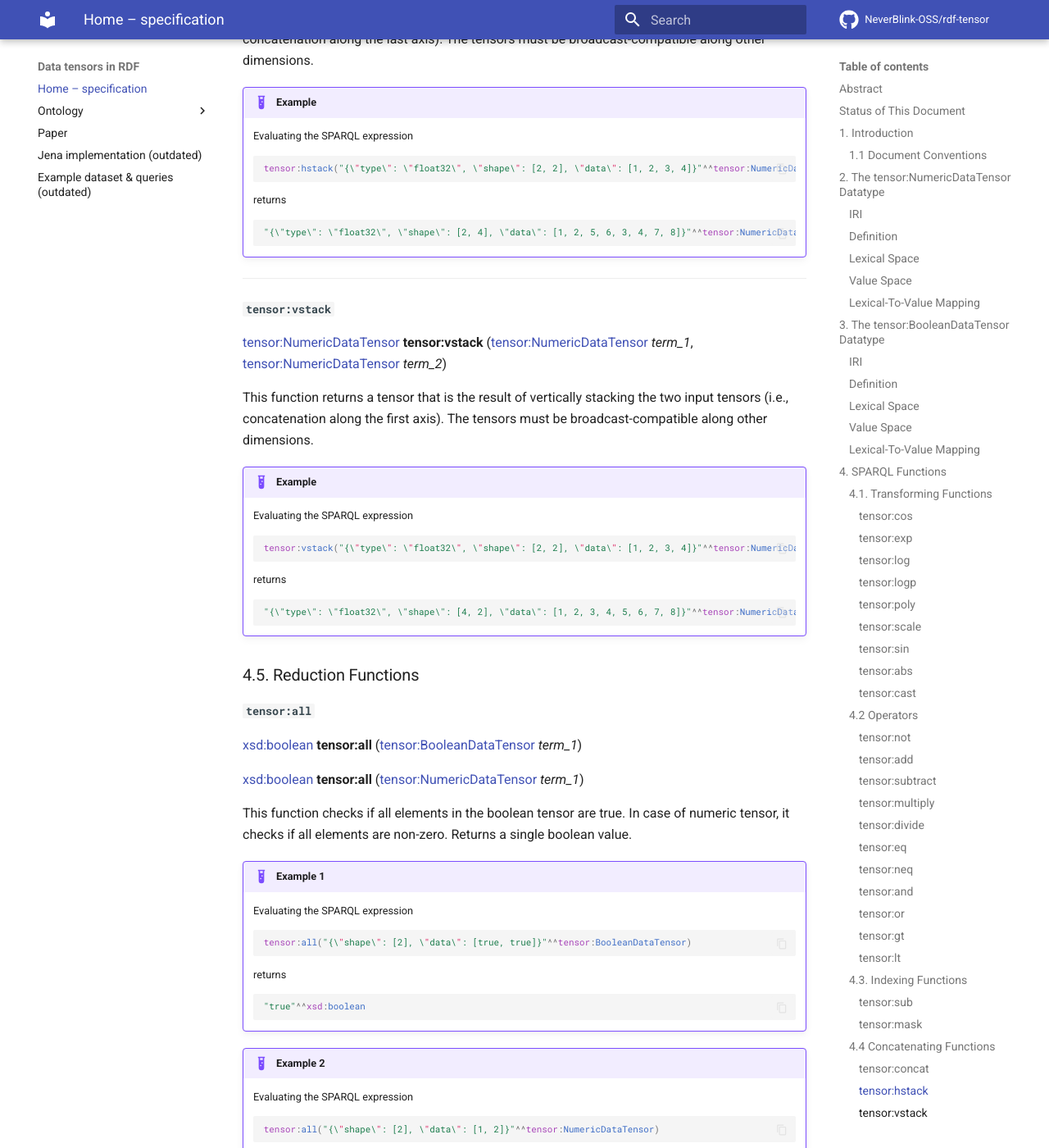
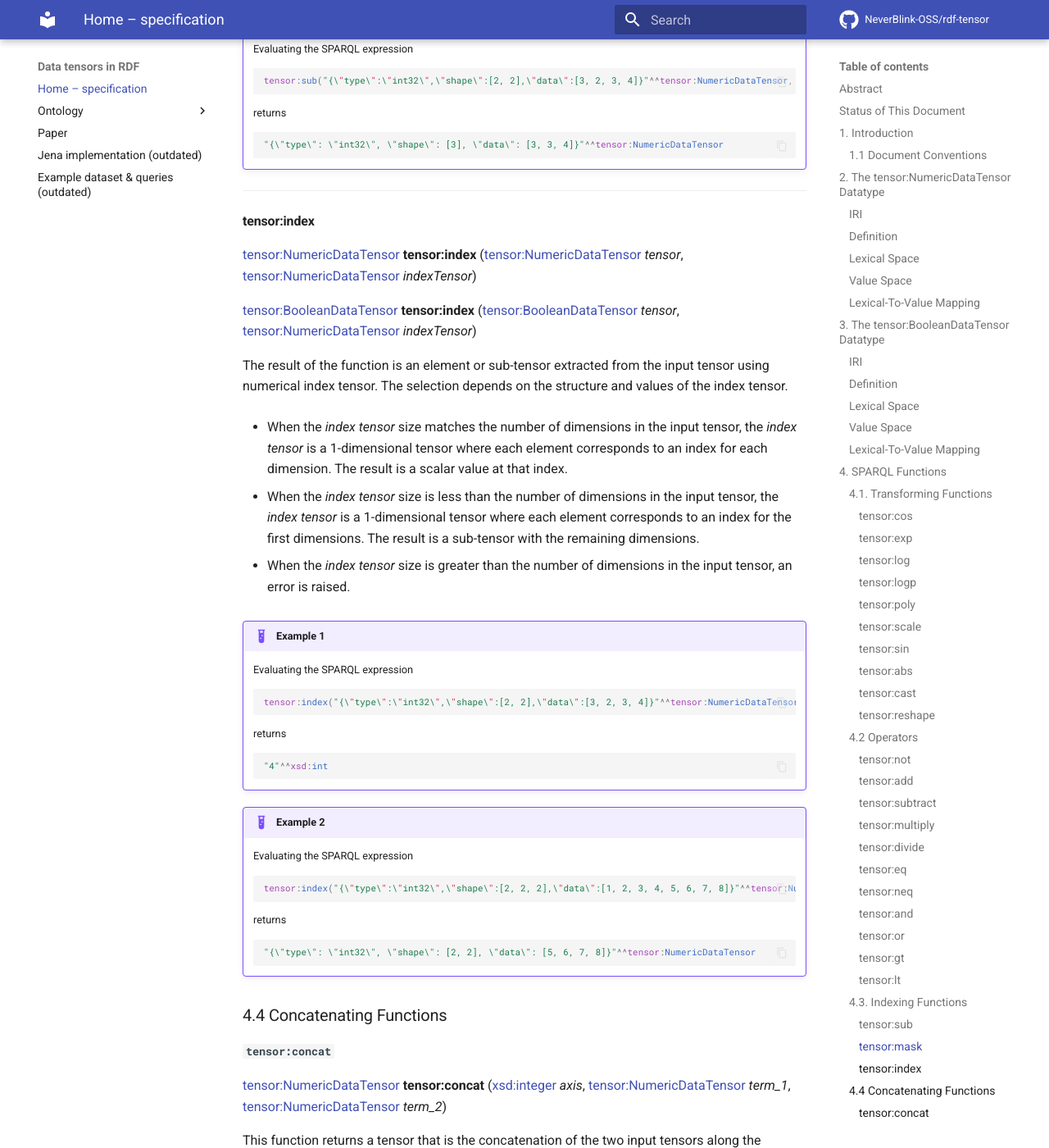
Before and after one commit to NeverBlink-OSS/rdf-tensor, an MkDocs documentation site: the page built from docs/index.md, in a window 1280 px wide and 1400 px high, scrolled down 17447 px. Shown: the whole window at 82% size. Built offline with MkDocs 1.6.1 and Material for MkDocs 9.7.7, drawn with Linux system fonts in a browser that asks for light colours; comment, search, counter and statistics services are not loaded; some of the changed text lies outside the part shown.

Commit message:
Add reshape, create and index functions (#13)

````diff
--- a/docs/index.md
+++ b/docs/index.md
@@ -334,6 +334,44 @@
 
     ```turtle
     "{\"type\": \"float32\", \"shape\": [1, 2], \"data\": [1.0, 0.0]}"^^tensor:NumericDataTensor
+    ```
+
+---
+
+#### `tensor:reshape`
+
+[tensor:NumericDataTensor](https://w3id.org/rdf-tensor/vocab#NumericDataTensor) **tensor:reshape** (xsd:integer ... *newShape*, [tensor:NumericDataTensor](https://w3id.org/rdf-tensor/vocab#NumericDataTensor) *term_1*)
+
+[tensor:BooleanDataTensor](https://w3id.org/rdf-tensor/vocab#BooleanDataTensor) **tensor:reshape** (xsd:integer ... *newShape*, [tensor:BooleanDataTensor](https://w3id.org/rdf-tensor/vocab#BooleanDataTensor) *term_1*)
+
+The result of the function is a tensor with the specified new shape. The total number of elements will remain the same; thus, the product of the dimensions in the new shape must equal the product of the dimensions in the original shape.
+
+!!! example "Example 1"
+
+    Evaluating the SPARQL expression
+
+    ```sparql
+    tensor:reshape(2, 2, "{\"type\":\"int32\",\"shape\":[4],\"data\":[1, 2, 3, 4]}"^^tensor:NumericDataTensor)
+    ```
+
+    returns
+
+    ```turtle
+    "{\"type\": \"int32\", \"shape\": [2, 2], \"data\": [1, 2, 3, 4]}"^^tensor:NumericDataTensor
+    ```
+
+!!! example "Example 2"
+
+    Evaluating the SPARQL expression
+
+    ```sparql
+    tensor:reshape(1, 4, "{\"type\":\"bool\",\"shape\":[4],\"data\":[true, false, true, false]}"^^tensor:BooleanDataTensor)
+    ```
+
+    returns
+
+    ```turtle
+    "{\"type\": \"bool\", \"shape\": [1, 4], \"data\": [true, false, true, false]}"^^tensor:BooleanDataTensor
     ```
 
 ### 4.2 Operators
@@ -759,6 +797,8 @@
 
   - When the index tensor is more than 3-dimensional, the function will raise an error, as it is not supported.
 
+---
+
 #### `tensor:mask`
 [tensor:NumericDataTensor](https://w3id.org/rdf-tensor/vocab#NumericDataTensor) **tensor:mask** ([tensor:NumericDataTensor](https://w3id.org/rdf-tensor/vocab#NumericDataTensor) *tensor*, [tensor:BooleanDataTensor](https://w3id.org/rdf-tensor/vocab#DataTensor) *indexTensor*)
 
@@ -780,6 +820,50 @@
 
     ```turtle
     "{\"type\": \"int32\", \"shape\": [3], \"data\": [3, 3, 4]}"^^tensor:NumericDataTensor
+    ```
+
+---
+
+#### tensor:index
+
+[tensor:NumericDataTensor](https://w3id.org/rdf-tensor/vocab#NumericDataTensor) **tensor:index** ([tensor:NumericDataTensor](https://w3id.org/rdf-tensor/vocab#NumericDataTensor) *tensor*, [tensor:NumericDataTensor](https://w3id.org/rdf-tensor/vocab#DataTensor) *indexTensor*)
+
+[tensor:BooleanDataTensor](https://w3id.org/rdf-tensor/vocab#BooleanDataTensor) **tensor:index** ([tensor:BooleanDataTensor](https://w3id.org/rdf-tensor/vocab#BooleanDataTensor) *tensor*, [tensor:NumericDataTensor](https://w3id.org/rdf-tensor/vocab#DataTensor) *indexTensor*)
+
+The result of the function is an element or sub-tensor extracted from the input tensor using numerical index tensor. The selection depends on the structure and values of the index tensor.
+
+* When the *index tensor* size matches the number of dimensions in the input tensor, the *index tensor* is a 1-dimensional tensor where each element corresponds to an index for each dimension. The result is a scalar value at that index.
+
+* When the *index tensor* size is less than the number of dimensions in the input tensor, the *index tensor* is a 1-dimensional tensor where each element corresponds to an index for the first dimensions. The result is a sub-tensor with the remaining dimensions.
+
+* When the *index tensor* size is greater than the number of dimensions in the input tensor, an error is raised.
+
+!!! example "Example 1"
+
+    Evaluating the SPARQL expression
+
+    ```sparql
+    tensor:index("{\"type\":\"int32\",\"shape\":[2, 2],\"data\":[3, 2, 3, 4]}"^^tensor:NumericDataTensor, "{\"type\":\"int32\",\"shape\":[2],\"data\":[1, 0]}"^^tensor:NumericDataTensor)
+    ```
+
+    returns
+
+    ```turtle
+    "4"^^xsd:int
+    ```
+
+!!! example "Example 2"
+
+    Evaluating the SPARQL expression
+
+    ```sparql
+    tensor:index("{\"type\":\"int32\",\"shape\":[2, 2, 2],\"data\":[1, 2, 3, 4, 5, 6, 7, 8]}"^^tensor:NumericDataTensor, "{\"type\":\"int32\",\"shape\":[2],\"data\":[1, 0]}"^^tensor:NumericDataTensor)
+    ```
+
+    returns
+
+    ```turtle
+    "{\"type\": \"int32\", \"shape\": [2, 2], \"data\": [5, 6, 7, 8]}"^^tensor:NumericDataTensor
     ```
 
 ### 4.4 Concatenating Functions
@@ -1226,6 +1310,42 @@
     `"5.0"^^xsd:float
     ```
 
+### 4.7 Creation Functions
+
+#### `tensor:create`
+
+[tensor:NumericDataTensor](https://w3id.org/rdf-tensor/vocab#NumericDataTensor) **tensor:create** ([xsd:string](http://www.w3.org/2001/XMLSchema#string) *type*,  [xsd:integer](http://www.w3.org/2001/XMLSchema#integer) | [xsd:float](http://www.w3.org/2001/XMLSchema#float) | [xsd:double](http://www.w3.org/2001/XMLSchema#double) | [xsd:boolean](http://www.w3.org/2001/XMLSchema#boolean) ... values)
+
+This function creates a `NumericDataTensor` or `BooleanDataTensor` from a list of scalar values of the specified type. The resulting tensor has a shape of 1xN, where N is the number of input values.
+
+!!! example "Example 1"
+
+    Evaluating the SPARQL expression
+
+    ```sparql
+    tensor:create("int32", 1, 2, 3, 4)
+    ```
+
+    returns
+
+    ```turtle
+    "{\"type\": \"int32\", \"shape\": [1, 4], \"data\": [1, 2, 3, 4]}"^^tensor:NumericDataTensor
+    ```
+
+!!! example "Example 2"
+
+    Evaluating the SPARQL expression
+
+    ```sparql
+    tensor:create("bool", true, false, true)
+    ```
+
+    returns
+
+    ```turtle
+    "{\"type\": \"bool\", \"shape\": [1, 3], \"data\": [true, false, true]}"^^tensor:BooleanDataTensor
+    ```
+
 ## 5. SPARQL Aggregates
 
 The following aggregation functions are implemented as SPARQL extension aggregates. Each function operates over NumericDataTensor values and returns a NumericDataTensor with the most precise type used within each group. These functions do not support the DISTINCT modifier.
````
Also changed, not shown: 1 other file.
